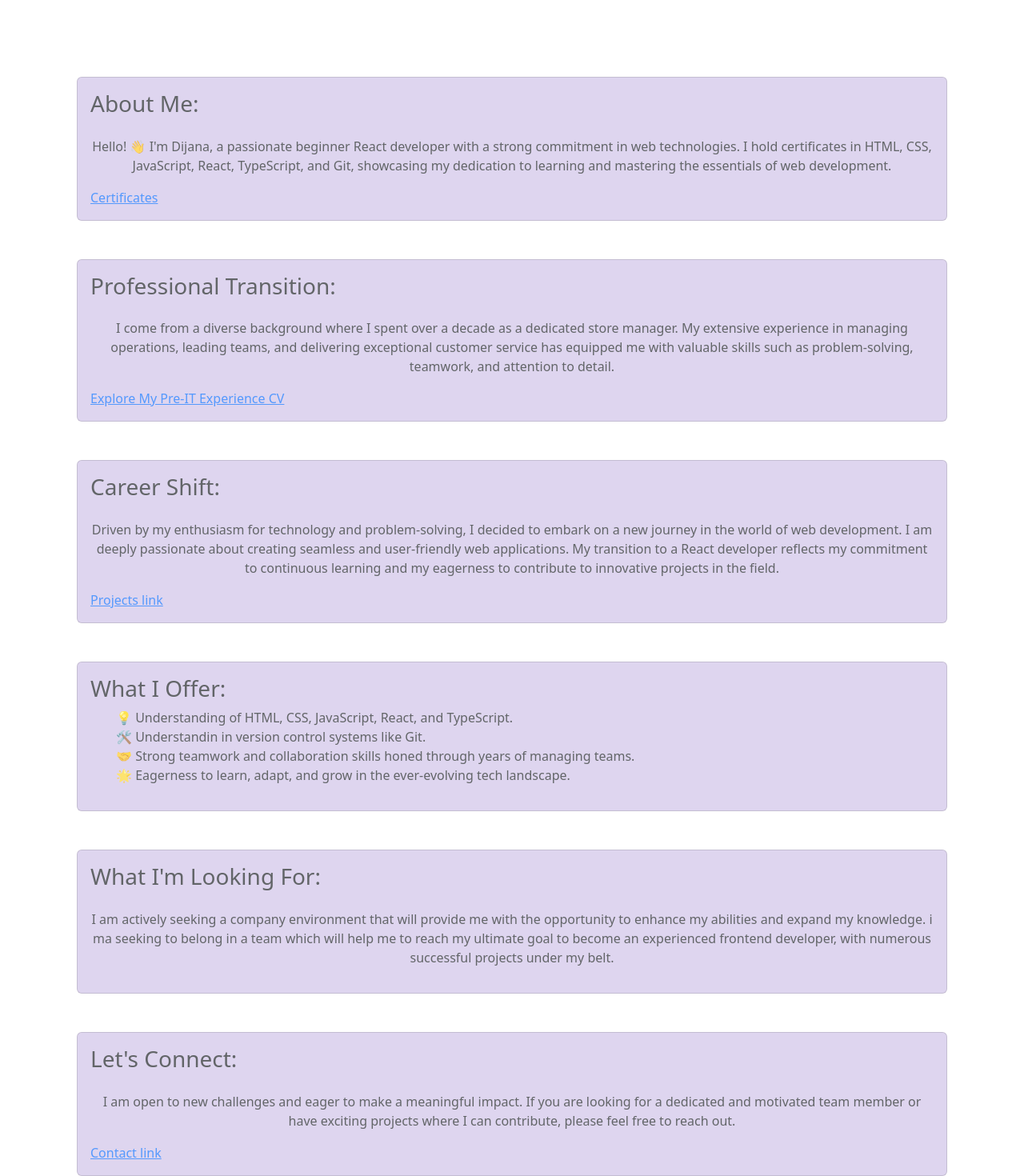
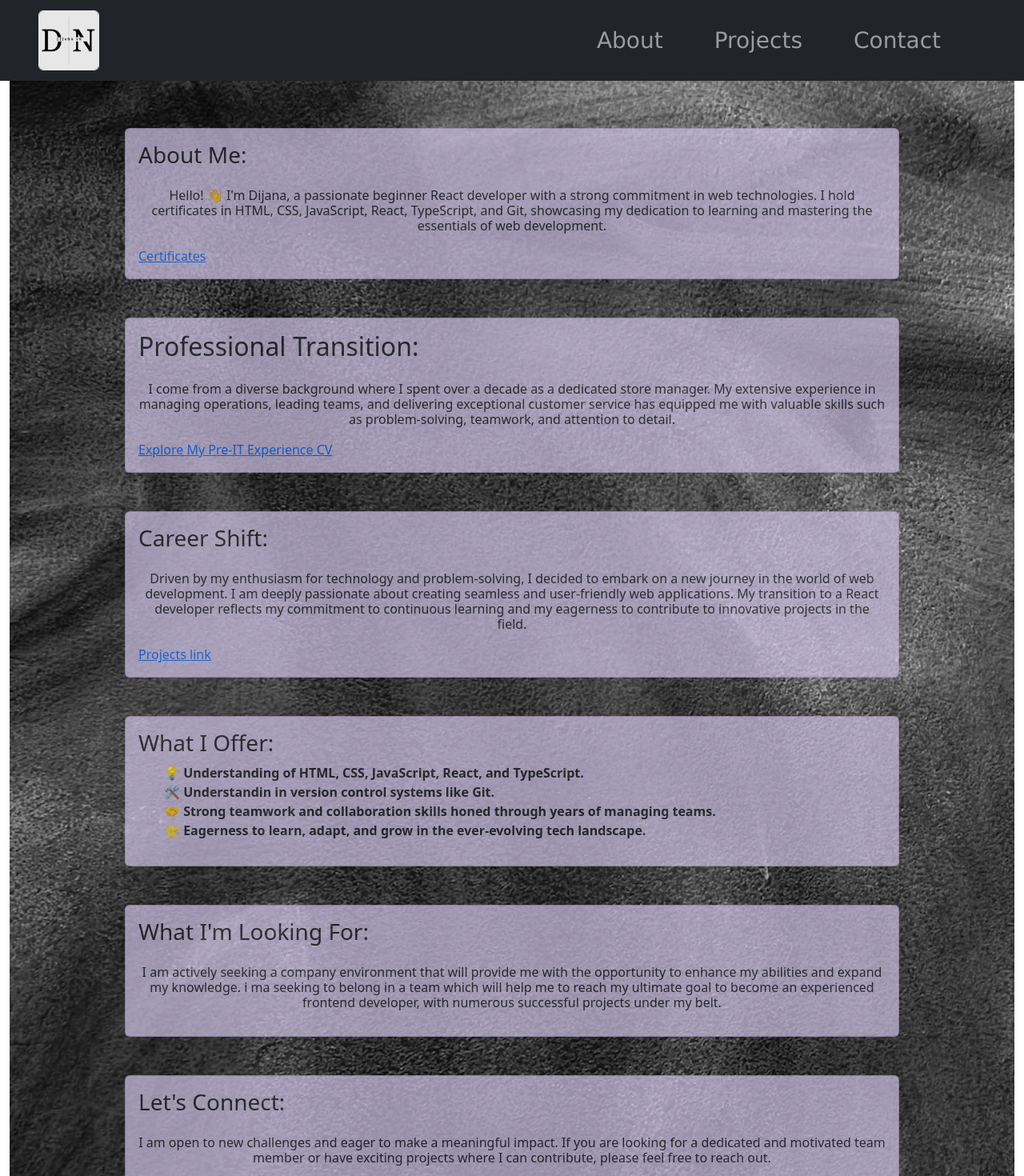
Before and after one commit to DijanaVN/portfolioDVN, a React (Vite) app: page /about in a window 1280 px wide. Shown: the top 1470 px of the page at 80% size. Built offline with nearby package versions, Linux system fonts and the light colour scheme.

Commit message:
create Layout.tsx

```diff
--- a/src/pages/About.tsx
+++ b/src/components/About.tsx
@@ -1,4 +1,4 @@
-import Reveal from "../components/RevealMotion";
+import Reveal from "./RevealMotion";
 
 const About = () => {
   const backgroundColor = { backgroundColor: "#D1C4E9", opacity: 0.7 };
@@ -8,13 +8,13 @@ const About = () => {
         <div className="card-body">
           <h3 className="card-title">About Me:</h3>
           <Reveal>
-            <p className="card-text text-center mt-3 mb-3">
+            <h6 className="card-text text-center mt-3 mb-3">
               Hello! 👋 I'm Dijana, a passionate beginner React developer with a
               strong commitment in web technologies. I hold certificates in
               HTML, CSS, JavaScript, React, TypeScript, and Git, showcasing my
               dedication to learning and mastering the essentials of web
               development.
-            </p>
+            </h6>
           </Reveal>
           <a href="#" className="card-link ">
             Certificates
@@ -23,15 +23,15 @@ const About = () => {
       </div>
       <div className="card m-5" style={backgroundColor}>
         <div className="card-body">
-          <h3 className="card-title">Professional Transition:</h3>
+          <h2 className="card-title ">Professional Transition:</h2>
           <Reveal>
-            <p className="card-text text-center mt-3 mb-3">
+            <h6 className="card-text text-center mt-3 mb-3">
               I come from a diverse background where I spent over a decade as a
               dedicated store manager. My extensive experience in managing
               operations, leading teams, and delivering exceptional customer
               service has equipped me with valuable skills such as
               problem-solving, teamwork, and attention to detail.
-            </p>
+            </h6>
           </Reveal>
           <a href="#" className="card-link">
             Explore My Pre-IT Experience CV
@@ -42,14 +42,14 @@ const About = () => {
         <div className="card-body">
           <h3 className="card-title">Career Shift:</h3>
           <Reveal>
-            <p className="card-text text-center mt-3 mb-3">
+            <h6 className="card-text text-center mt-3 mb-3">
               Driven by my enthusiasm for technology and problem-solving, I
               decided to embark on a new journey in the world of web
               development. I am deeply passionate about creating seamless and
               user-friendly web applications. My transition to a React developer
               reflects my commitment to continuous learning and my eagerness to
               contribute to innovative projects in the field.
-            </p>
+            </h6>
           </Reveal>
           <a href="#" className="card-link">
             Projects link
@@ -59,7 +59,7 @@ const About = () => {
       <div className="card m-5" style={backgroundColor}>
         <div className="card-body">
           <h3 className="card-title">What I Offer:</h3>
-          <ul>
+          <ul className="fw-semibold">
             <Reveal>
               <li>
                 💡 Understanding of HTML, CSS, JavaScript, React, and
@@ -88,13 +88,13 @@ const About = () => {
         <div className="card-body">
           <h3 className="card-title">What I'm Looking For:</h3>
           <Reveal>
-            <p className="card-text text-center mt-3 mb-3">
+            <h6 className="card-text text-center mt-3 mb-3">
               I am actively seeking a company environment that will provide me
               with the opportunity to enhance my abilities and expand my
               knowledge. i ma seeking to belong in a team which will help me to
               reach my ultimate goal to become an experienced frontend
               developer, with numerous successful projects under my belt.
-            </p>
+            </h6>
           </Reveal>
         </div>
       </div>{" "}
@@ -102,12 +102,12 @@ const About = () => {
         <div className="card-body">
           <h3 className="card-title">Let's Connect:</h3>
           <Reveal>
-            <p className="card-text text-center mt-3 mb-3">
+            <h6 className="card-text text-center mt-3 mb-3">
               I am open to new challenges and eager to make a meaningful impact.
               If you are looking for a dedicated and motivated team member or
               have exciting projects where I can contribute, please feel free to
               reach out.
-            </p>
+            </h6>
           </Reveal>
           <a href="#" className="card-link">
             Contact link
--- /dev/null
+++ b/src/components/Layout.tsx
@@ -0,0 +1,23 @@
+import { Outlet } from "react-router-dom";
+import NavBar from "./NavBar";
+import Footer from "./Footer";
+import { Container, Row, Col } from "react-bootstrap";
+const Layout = () => {
+  return (
+    <>
+      <div className="bg-primary sticky-top">
+        <NavBar />
+      </div>
+      <Container fluid className="mt-3">
+        <Row>
+          <Col>
+            <Outlet />
+          </Col>
+        </Row>
+      </Container>
+      <Footer />
+    </>
+  );
+};
+
+export default Layout;
--- a/src/components/RevealMotion.tsx
+++ b/src/components/RevealMotion.tsx
@@ -16,7 +16,7 @@ const Reveal = ({ children, width = "fit-content" }: Props) => {
         }}
         initial="hidden"
         animate="visible"
-        transition={{ dur: 1, delay: 0.5 }}
+        transition={{ duration: 2, delay: 0.2 }}
       >
         {children}
       </motion.div>
--- /dev/null
+++ b/src/pages/AboutPage.tsx
@@ -0,0 +1,20 @@
+import React from "react";
+import img from "../assets/images/tim-mossholder-_YwD-QZMW8c-unsplash.jpg";
+import About from "./../components/About";
+
+const AboutPage = () => {
+  const backgroundStyle = {
+    backgroundImage: `url(${img})`,
+    backgroundSize: "cover",
+    minHeight: "100vh",
+  };
+  return (
+    <div className="container-fluid p-5" style={backgroundStyle}>
+      <div>
+        <About />
+      </div>
+    </div>
+  );
+};
+
+export default AboutPage;
--- a/src/pages/HomePage.tsx
+++ b/src/pages/HomePage.tsx
@@ -3,7 +3,7 @@ import Footer from "../components/Footer";
 import Main from "../components/Main";
 import NavBar from "../components/NavBar";
 import img from "../assets/images/tim-mossholder-_YwD-QZMW8c-unsplash.jpg";
-import About from "./About";
+import About from "../components/About";
 
 const HomePage = () => {
   const backgroundStyle = {
--- a/src/routing/routes.tsx
+++ b/src/routing/routes.tsx
@@ -1,9 +1,17 @@
 import { createBrowserRouter } from "react-router-dom";
 import HomePage from "./../pages/HomePage";
-import About from "./../pages/About";
+import Layout from "../components/Layout";
+import AboutPage from "./../pages/AboutPage";
 
 const router = createBrowserRouter([
-  { path: "/", element: <HomePage /> },
-  { path: "about", element: <About /> },
+  {
+    path: "/",
+    element: <Layout />,
+    //   errorElement: <ErrorPage />,
+    children: [
+      { index: true, element: <HomePage /> },
+      { path: "/about", element: <AboutPage /> },
+    ],
+  },
 ]);
 export default router;
```
